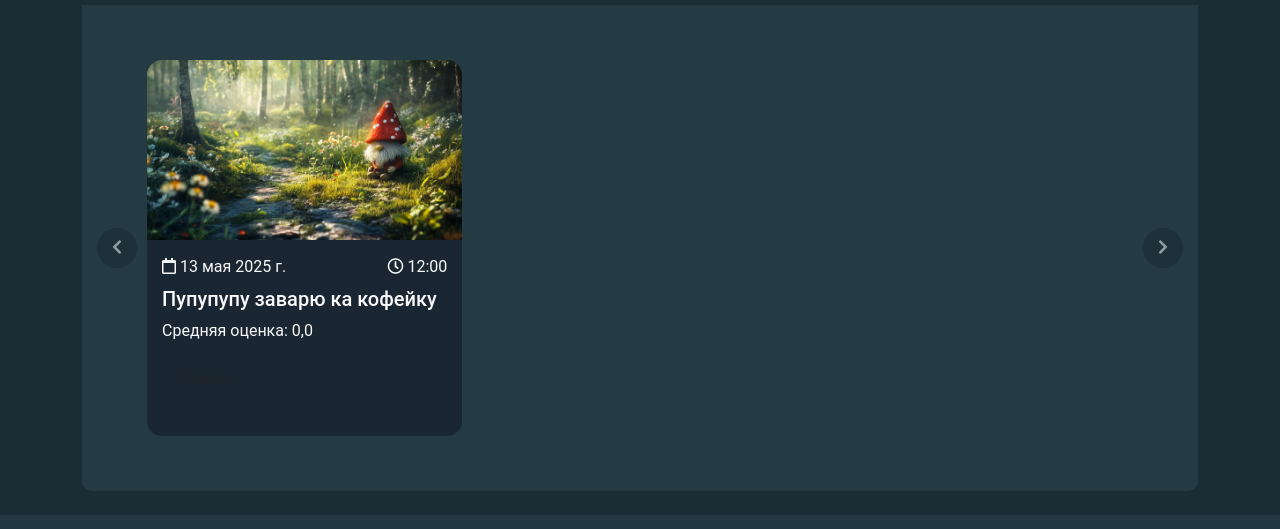
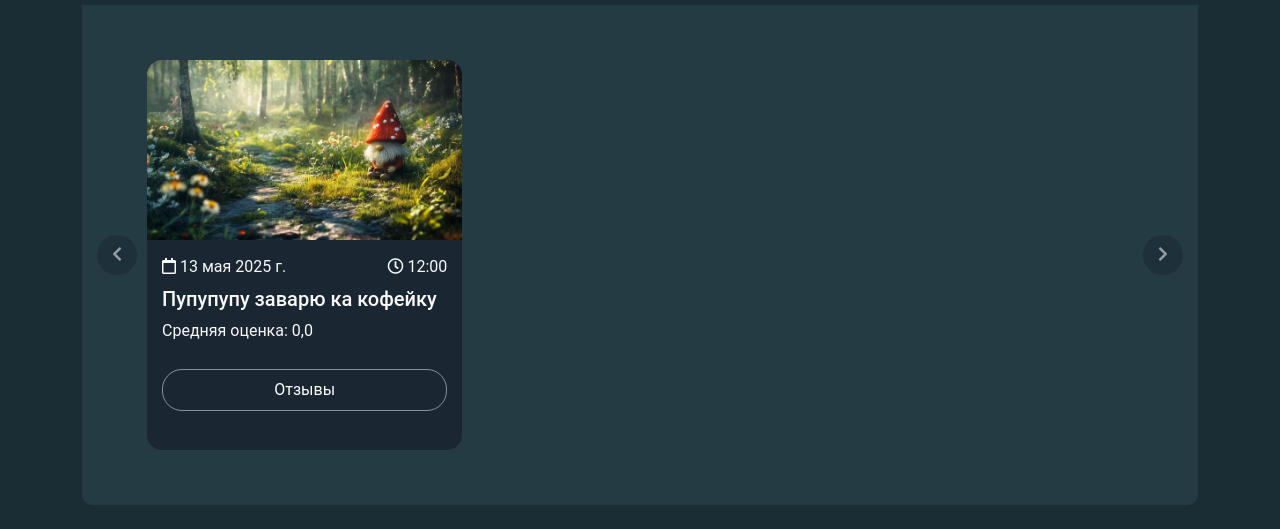
Before and after one commit to koren-feyhoa/fabrica-razrushenii-TM-, a Django app: page /users/accounts/profile/ in a window 1280 px wide, after a click on "Организованные мероприятия". Shown: the part 642-1171 px from the top of the page. Before the commit the page ends 1078 px from the top, so only its background shows below. Run offline with Django 5.2, Linux system fonts and the light colour scheme; a user stored in the database is signed in; data comes from the database, SQL or seed files in the repository; some libraries are stand-ins or nearby versions.

Commit message:
user_page

```diff
--- a/MCIKIT/users/templates/users/user_profile.html
+++ b/MCIKIT/users/templates/users/user_profile.html
@@ -97,6 +97,21 @@
         }
 
         .btn-organize:hover {
+            background-color: #283845;
+        }
+
+        .btn-review-event {
+            background-color: transparent;
+            border: 1px solid #889199;
+            color: #ffffff;
+            border-radius: 20px;
+            padding: 8px 16px;
+            width: 100%;
+            margin-top: 10px;
+            transition: all 0.3s;
+        }
+
+        .btn-review-event:hover {
             background-color: #283845;
         }
 
@@ -376,7 +391,7 @@
                                                 </div>
                                                 <h5>{{ event.title_event }}</h5>
                                                 <p>Средняя оценка: {{ event.average_rate|floatformat:1 }}</p>
-                                                <a href="{% url 'add_events:event_reviews' event.pk %}" class="btn btn-review">Отзывы</a>
+                                                <a href="{% url 'add_events:event_reviews' event.pk %}" class="btn btn-review-event">Отзывы</a>
                                             </div>
                                         </div>
                                     </div>
```
